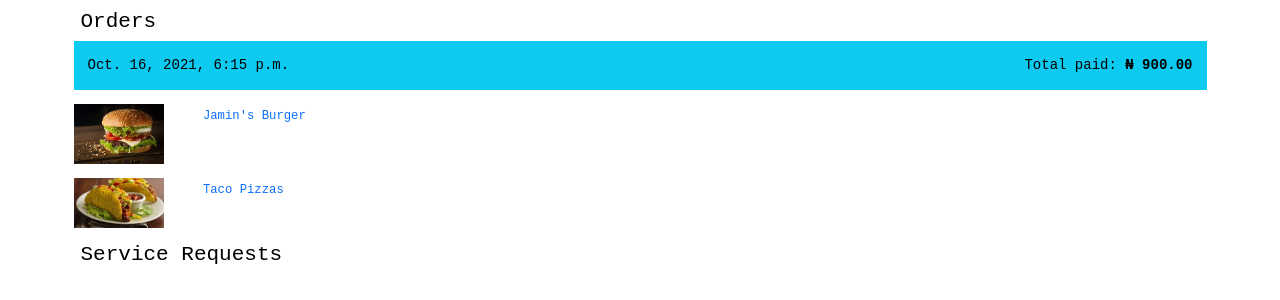
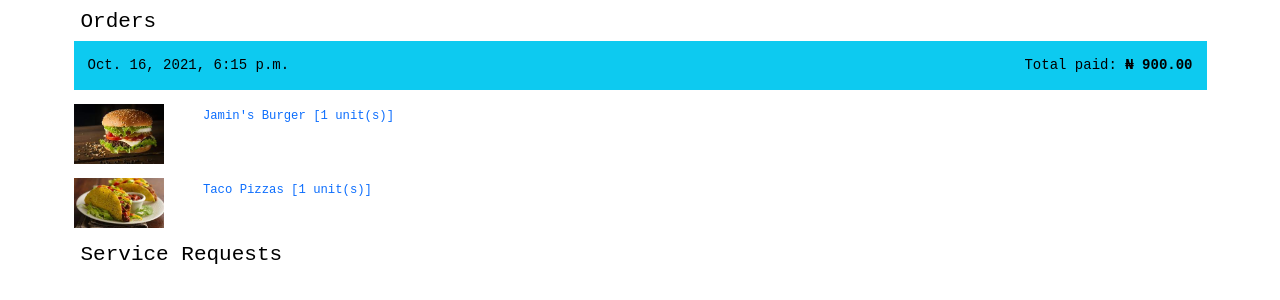
Before and after one commit to Josh596/multi-vendor-ecommerce, a Django app: page /dashboard/ in a window 1280 px wide. Shown: the part 202-502 px from the top of the page. Run offline with Django 3.2, Linux system fonts and the light colour scheme; a user stored in the database is signed in; data comes from the database, SQL or seed files in the repository; parts of the project's set-up code (start-up, migrations or seed data) failed here and were passed over.

Commit message:
Added quantity to account order dashboard

```diff
--- a/account/templates/account/dashboard/dashboard.html
+++ b/account/templates/account/dashboard/dashboard.html
@@ -36,7 +36,7 @@
             <div class="col-md-10">
               <div class="card-body p-1">
                 <a class="text-decoration-none" href="{{ item.product.get_absolute_url }}">
-                  <p class="card-text small">{{item.product|title}}</p>
+                  <p class="card-text small">{{item.product|title}} [{{item.quantity}} unit(s)]</p>
                 </a>
               </div>
             </div>
```
